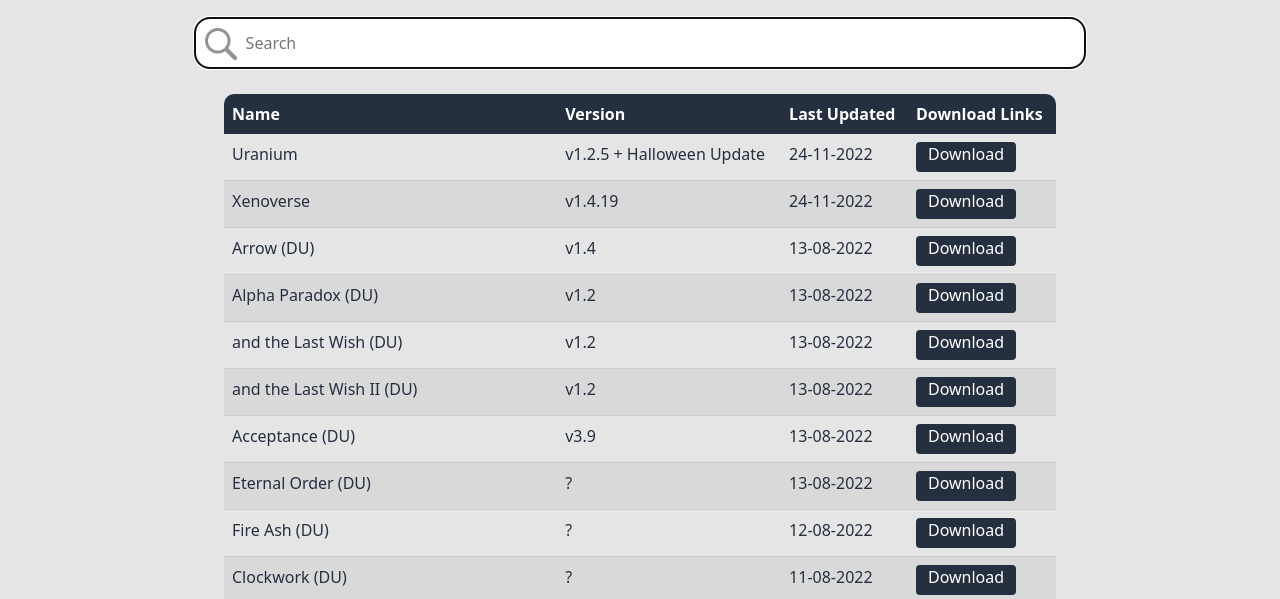
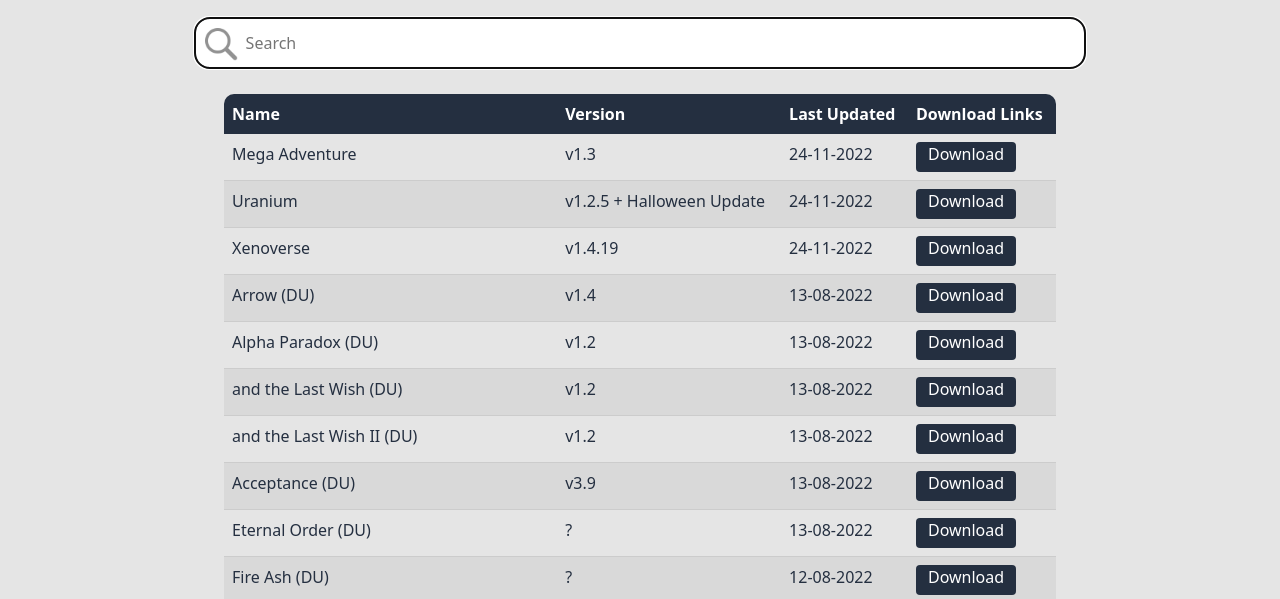
Before and after one commit to jade-witch/jade-witch.github.io, a plain HTML site: page index.html in a window 1280 px wide. Shown: the part 201-800 px from the top of the page. Drawn offline with nearby package versions, Linux system fonts and the light colour scheme.

Commit message:
Mega Adventures v1.3 (24/11/22)

```diff
--- a/index.html
+++ b/index.html
@@ -32,6 +32,13 @@ function myFunction() {
             </tr>
         </thead>
         <tbody style="color: #242f40;">
+          <tr>
+            <td>Mega Adventure</td>
+            <td>v1.3</td>
+            <td>24-11-2022</td>
+            <td>
+                <a class="btn btn-primary" role="button" style="height: 30px;padding: 0px 12px;width: 100px;color: rgb(255, 255, 255);background: #242f40;border-style: none;" href="https://exe.io/FxyXQ4yl">Download</a>
+          </tr>
           <tr>
             <td>Uranium</td>
             <td>v1.2.5 + Halloween Update</td>
```
